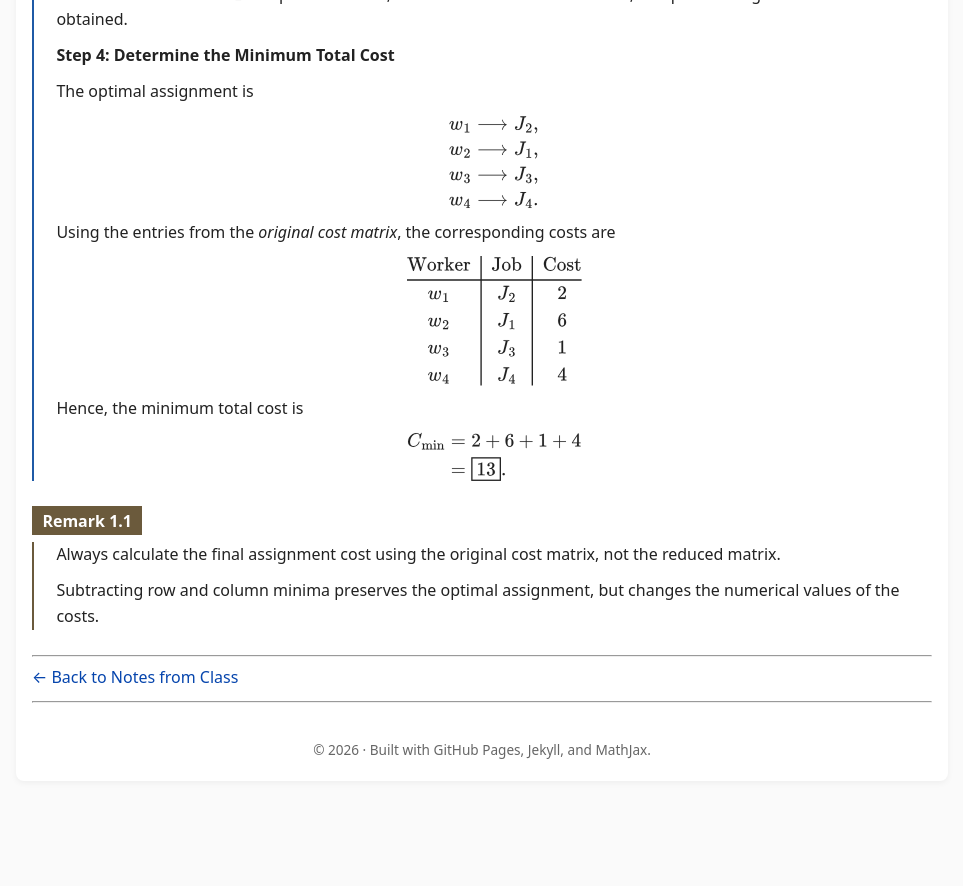
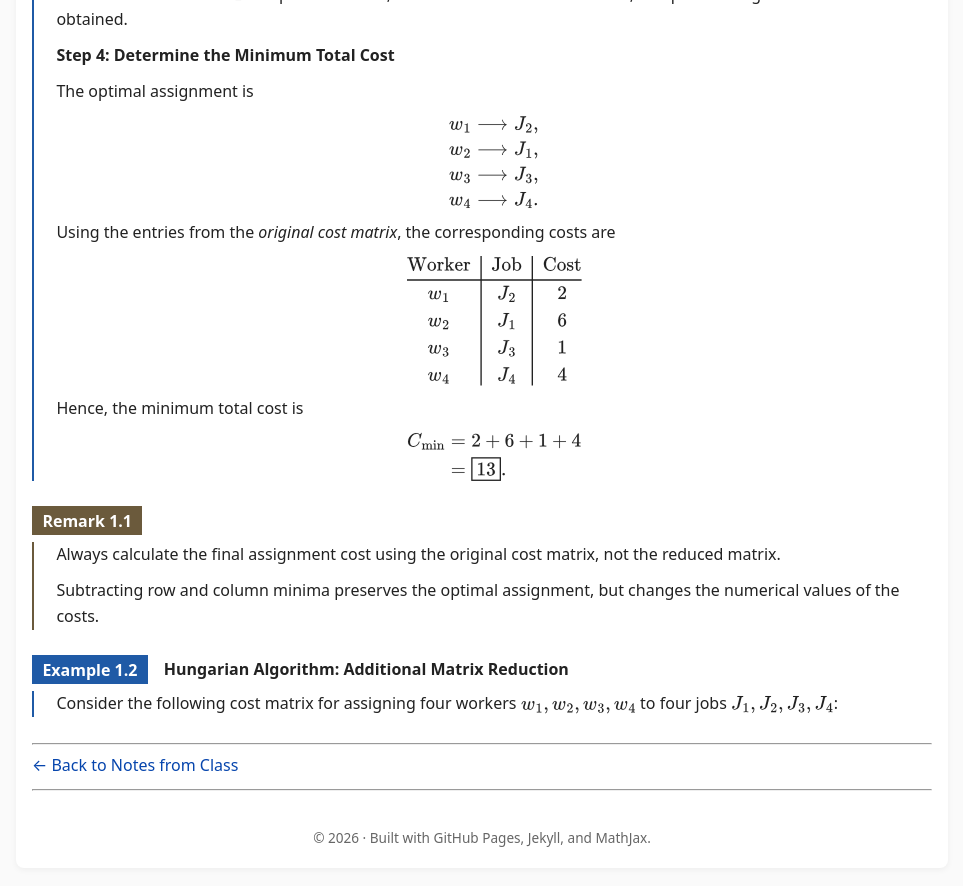
Before and after one commit to SaleemKamaludin/SaleemKamaludin.github.io, a Jekyll site: the page built from courses/math-2276/notes-from-class/supplementary-lecture-6/index.md, in a window 1280 px wide and 900 px high, scrolled down 2723 px. Shown: the top 886 px of the window, without its empty margins (158-1121 px from the left). Built offline with Jekyll 4.4.1, drawn with Linux system fonts in a browser that asks for light colours; before the commit the page ends 3536 px from its top, so only the background shows below that.

Commit message:
Start Example 1.2 additional matrix reduction in Lecture 6

```diff
--- a/courses/math-2276/notes-from-class/supplementary-lecture-6/index.md
+++ b/courses/math-2276/notes-from-class/supplementary-lecture-6/index.md
@@ -432,6 +432,25 @@ C_{\min}
 
 </div>
 
+<div id="example-hungarian-additional-matrix-reduction" class="math-env example">
+
+  <div class="math-env-heading">
+    <span class="math-env-tag">Example 1.2</span>
+    <span class="math-env-title">Hungarian Algorithm: Additional Matrix Reduction</span>
+  </div>
+
+  <div class="math-env-body">
+
+    <p>
+      Consider the following cost matrix for assigning
+      four workers \(w_1,w_2,w_3,w_4\) to four jobs
+      \(J_1,J_2,J_3,J_4\):
+    </p>
+
+  </div>
+
+</div>
+
 
 <hr>
 
```
